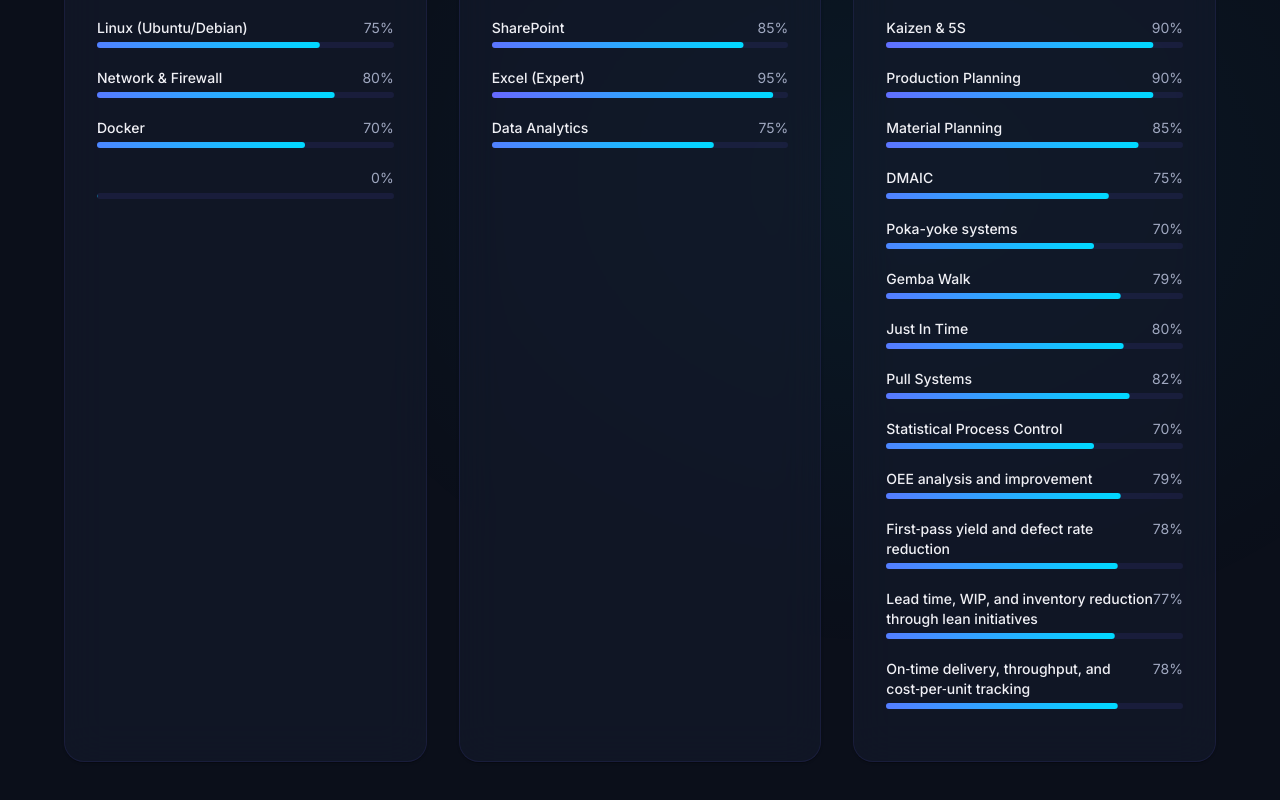
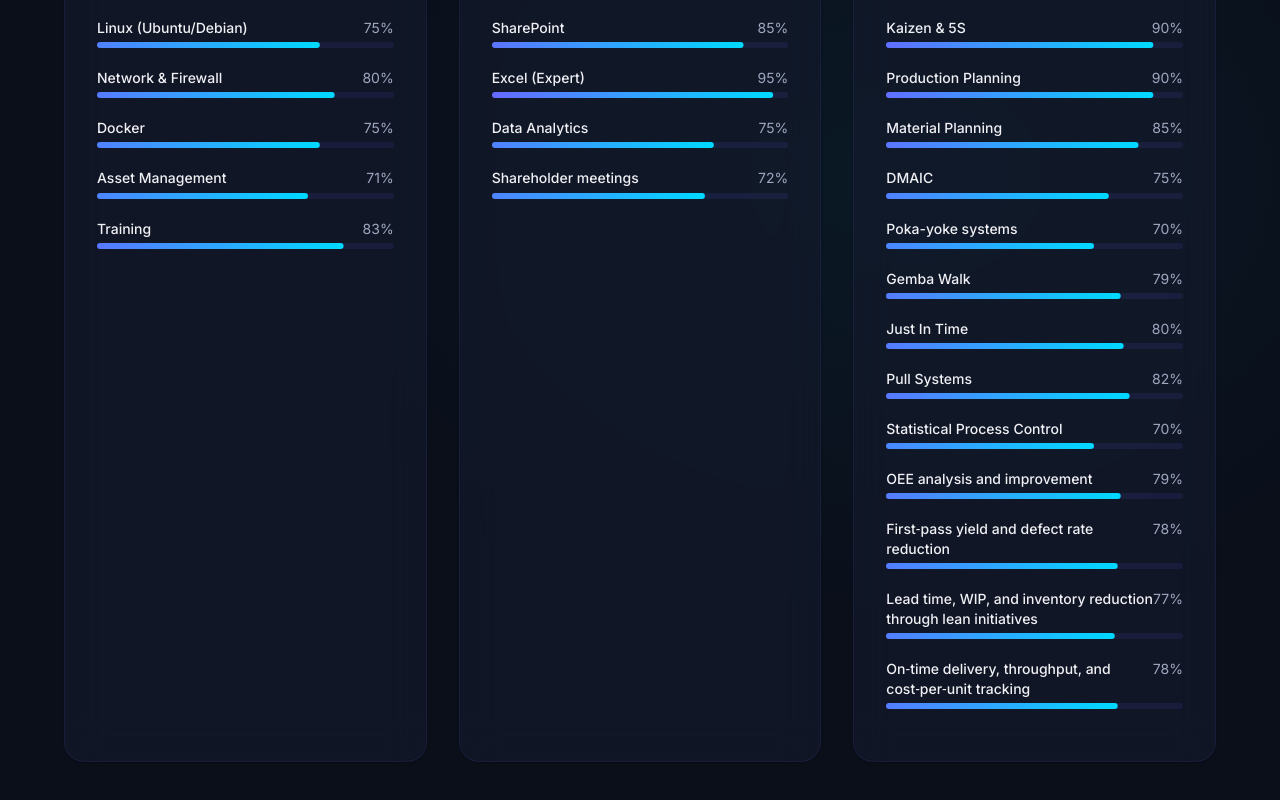
Before and after one commit to lalithchary/lalithchary.github.io, a React (Vite) app in the folder portfolio-website/: page / in a window 1280 px wide. Shown: the part 3910-4710 px from the top of the page. Built offline with nearby package versions, Linux system fonts and the light colour scheme.

Commit message:
Modify skill levels and add new skills in resume.js
Updated skill levels for Docker, Asset Management, and added Shareholder meetings.

```diff
--- a/portfolio-website/src/data/resume.js
+++ b/portfolio-website/src/data/resume.js
@@ -111,11 +111,15 @@
         },
         {
           "name": "Docker",
-          "level": 70
+          "level": 75
         },
         {
-          "name": "",
-          "level": 0
+          "name": "Asset Management",
+          "level": 71
+        },
+        {
+          "name": "Training",
+          "level": 83
         }
       ]
     },
@@ -146,6 +150,10 @@
         {
           "name": "Data Analytics",
           "level": 75
+        },
+        {
+          "name": "Shareholder meetings",
+          "level": 72
         }
       ]
     },
```
